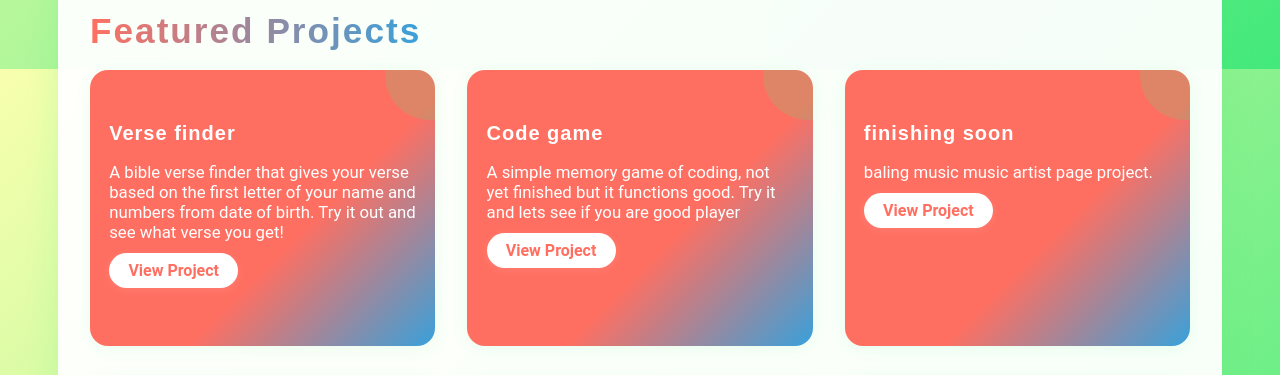
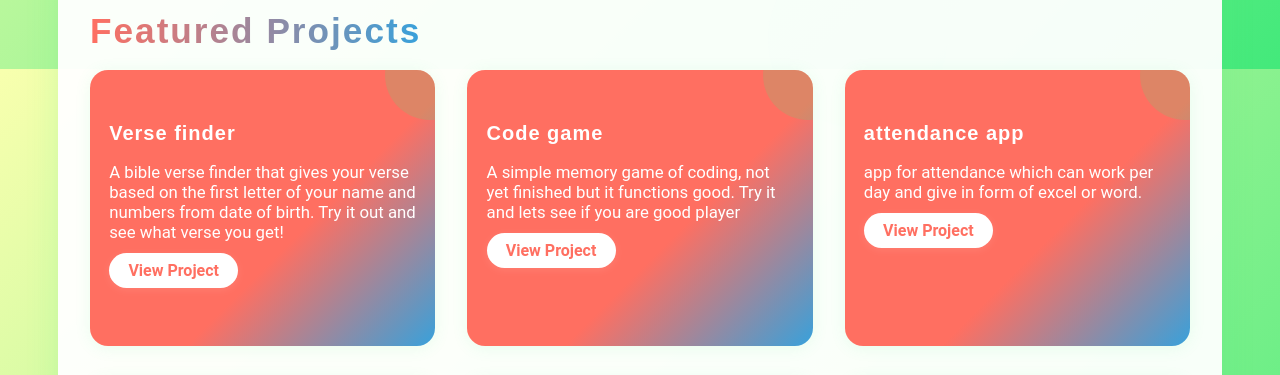
Before and after one commit to aru2125/profile, a plain HTML site: page index.html in a window 1280 px wide. Shown: the part 731-1106 px from the top of the page. Drawn offline with Linux system fonts and the light colour scheme.

Commit message:
Update index.html

```diff
--- a/index.html
+++ b/index.html
@@ -321,6 +321,11 @@
           <p>A simple memory game of coding, not yet finished but it functions good. Try it and lets see if you are good player</p>
           <a href="https://aru2125.github.io/game/">View Project</a>
         </div>
+         <div class="project-card">
+          <h3>attendance app</h3>
+          <p>app for attendance which can work per day and give in form of excel or word.</p>
+          <a href="https://aru2125.github.io/attendance-app/">View Project</a>
+        </div>
         <div class="project-card">
           <h3>finishing  soon</h3>
           <p>baling music music artist page project.</p>
```
